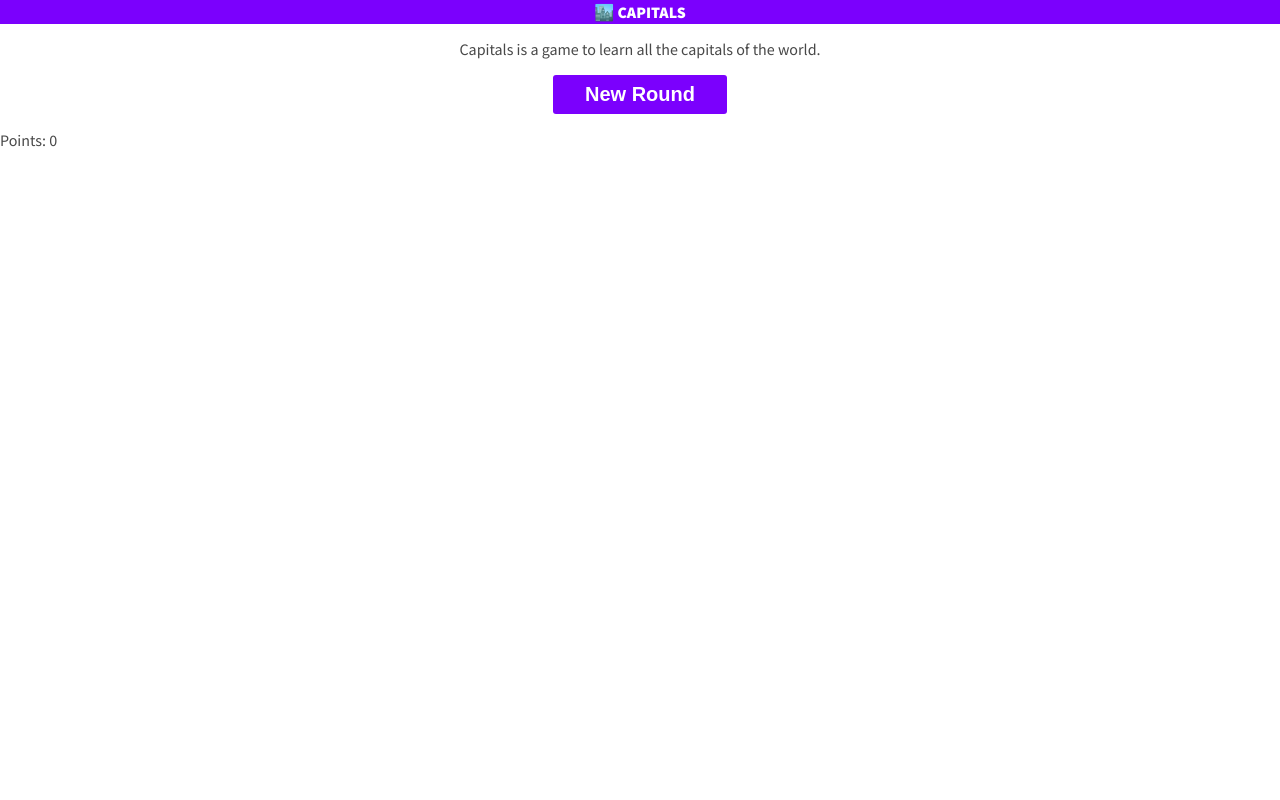
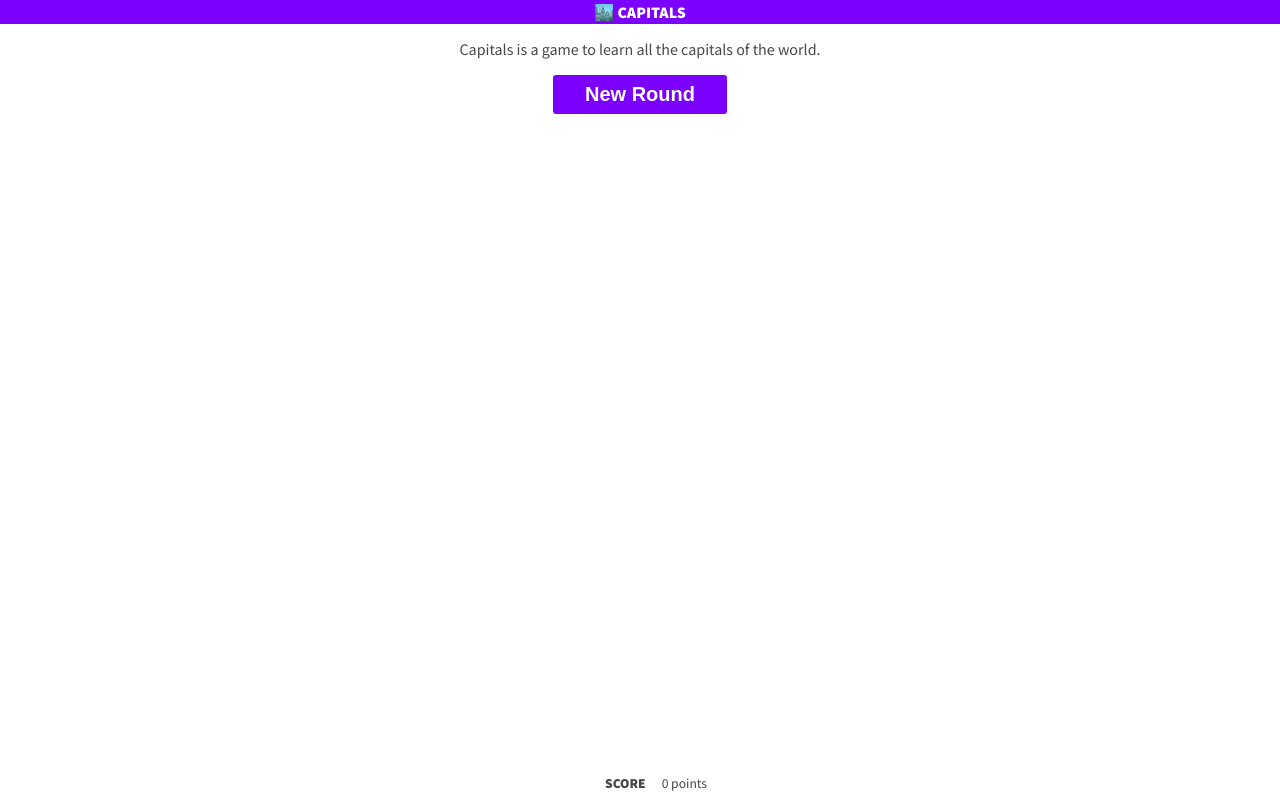
Before and after one commit to florianeckerstorfer/capitals, a React app: page / in a window 1280 px wide. Built offline with nearby package versions, Linux system fonts and the light colour scheme.

Commit message:
Add nice score display at bottom

```diff
--- a/src/components/Game/Game.tsx
+++ b/src/components/Game/Game.tsx
@@ -3,25 +3,22 @@ import { connect } from 'react-redux';
 import IStoreState from '../../types/IStoreState';
 import NewRound from '../NewRound/NewRound';
 import Round from '../Round/Round';
+import Score from '../Score/Score';
 
 interface IProps {
   active: boolean;
   round: number;
-  points: number;
 }
 
-export const Game = ({ round, active, points }: IProps) => (
+export const Game = ({ round, active }: IProps) => (
   <div>
     {active ? <Round round={round} /> : <NewRound />}
-    <div>
-      Points: <span className="points">{points}</span>
-    </div>
+    <Score />
   </div>
 );
 
 export const mapStateToProps = ({ round: { round, rounds } }: IStoreState) => ({
   active: rounds.filter(value => value.id === round && value.active).length > 0,
-  points: rounds.reduce((sum, current) => sum + current.points, 0),
   round,
 });
 
--- a/src/components/Header/Header.module.scss
+++ b/src/components/Header/Header.module.scss
@@ -9,7 +9,7 @@
 
 .pageTitle {
   font-size: 1rem;
-  font-weight: 999;
+  font-weight: 900;
   margin: 0;
   text-align: center;
   text-transform: uppercase;
--- /dev/null
+++ b/src/components/Score/Score.module.scss
@@ -0,0 +1,18 @@
+.score {
+  bottom: 0;
+  display: flex;
+  flex-direction: row;
+  align-items: center;
+  justify-content: center;
+  font-size: 0.85rem;
+  left: 0;
+  padding: 0.5rem 1rem;
+  position: fixed;
+  width: 100%;
+}
+
+.label {
+  font-weight: 900;
+  margin-right: 1rem;
+  text-transform: uppercase;
+}
--- /dev/null
+++ b/src/components/Score/Score.tsx
@@ -0,0 +1,26 @@
+import * as React from 'react';
+import { connect } from 'react-redux';
+import IStoreState from 'src/types/IStoreState';
+import * as css from './Score.module.scss';
+
+interface IProps {
+  points: number;
+}
+
+export class Score extends React.PureComponent<IProps> {
+  public render() {
+    const { points } = this.props;
+    return (
+      <div className={css.score}>
+        <span className={css.label}>Score</span>
+        <span className={css.points}>{points} points</span>
+      </div>
+    );
+  }
+}
+
+export const mapStateToProps = ({ round: { rounds } }: IStoreState) => ({
+  points: rounds.reduce((sum, current) => sum + current.points, 0),
+});
+
+export default connect(mapStateToProps)(Score);
```
Also changed, not shown: 2 other files (tests, documents, lock files or other folders).
